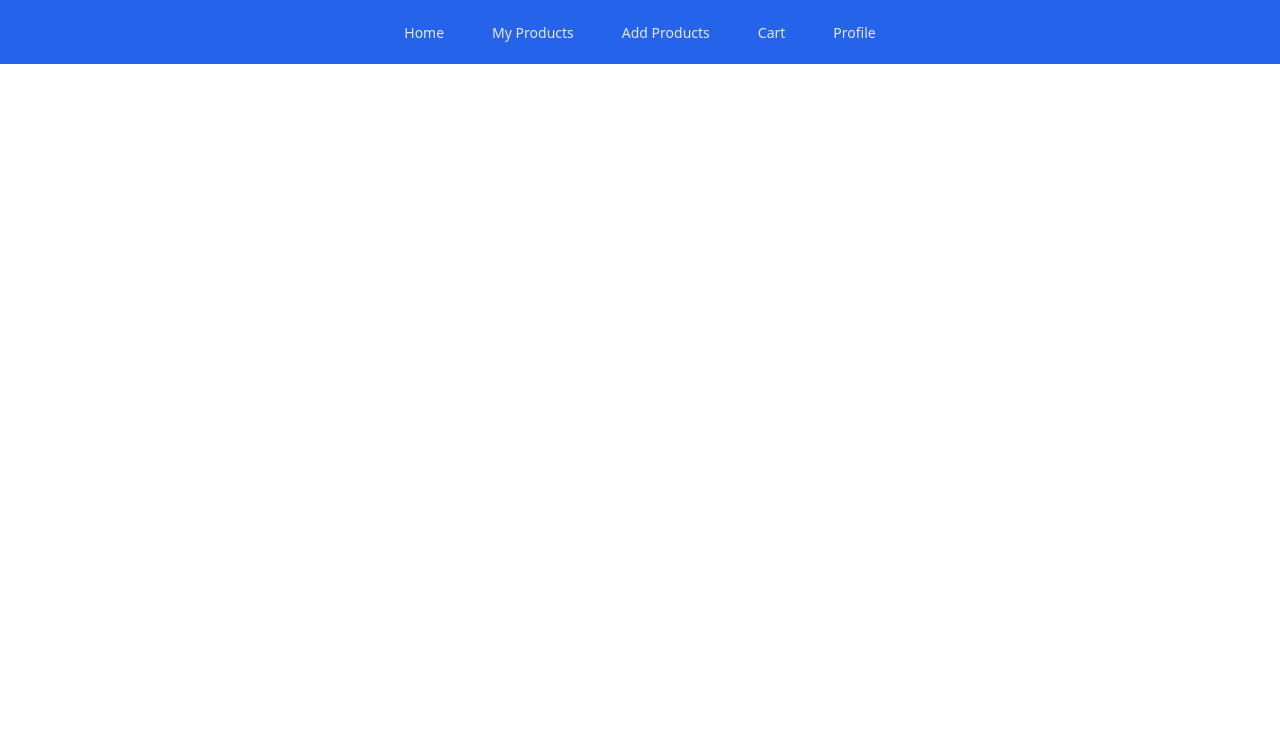
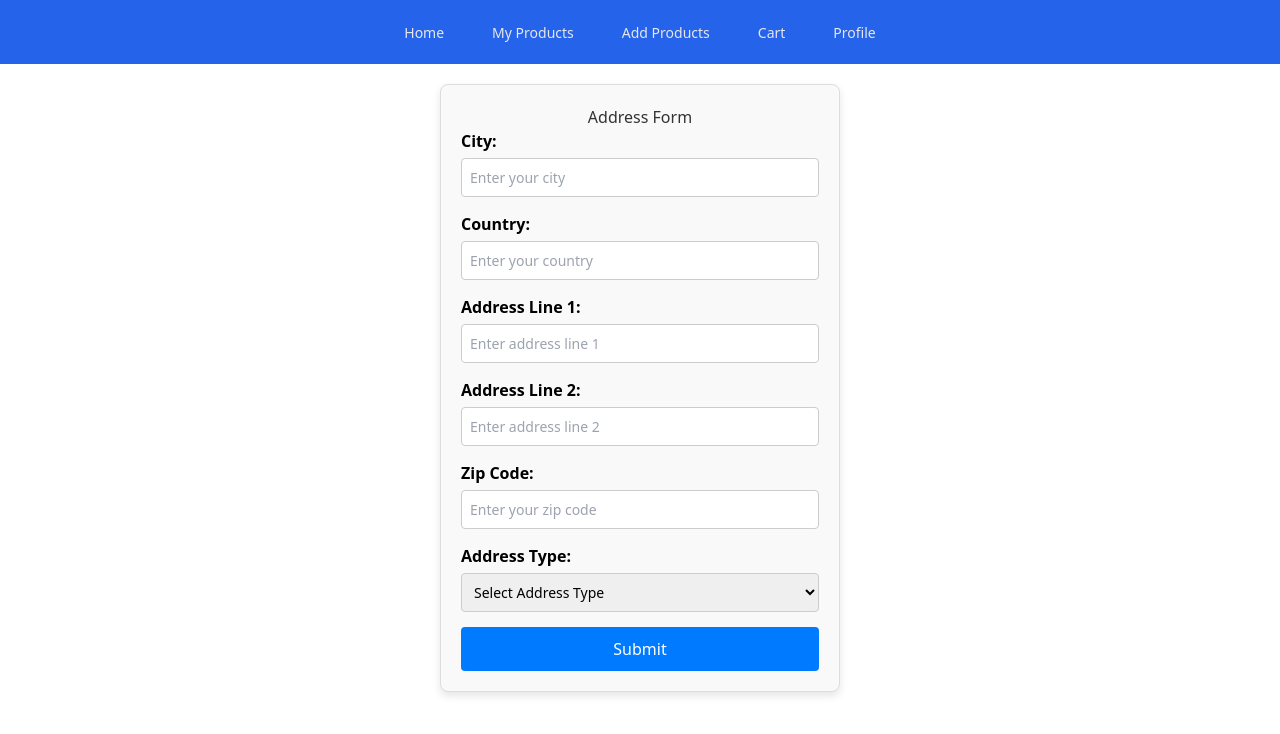
Before and after one commit to JoRobert137/FOLLOW_ALONG_ECOMMERCE, a React (Vite) app in the folder Front_End/frontend/: page /address in a window 1280 px wide. Shown: the top 734 px of the page. Built offline with nearby package versions, Linux system fonts and the light colour scheme.

Commit message:
Added Address Form

```diff
--- a/Front_End/frontend/src/App.jsx
+++ b/Front_End/frontend/src/App.jsx
@@ -1,13 +1,14 @@
 import { Routes, Route } from 'react-router-dom';
-import HomePage from './Pages/HomePage';
-import Signup from './Pages/Signup';
-import Login from './Pages/Login';
+import HomePage from './pages/HomePage.jsx';
+import Signup from './pages/SignUp.jsx';
+import Login from './pages/Login.jsx';
 import ProductEntryPage from './pages/ProductEntryPage';
-import UpdateForm from './Pages/UpdateForm';
+import UpdateForm from './pages/UpdateForm.jsx';
 import Navbar from './components/Navbar/Navbar';
 import SinglePageProduct from './pages/SingleProductPage';
 import CartPage from './pages/CartPage';
 import ProfilePage from './pages/Profile.jsx';
+import AddressCard from './components/AddressComp/AddressCard.jsx';
 
 function App() {
   return (
@@ -22,6 +23,7 @@ function App() {
         <Route path="/product-details/:id" element={<SinglePageProduct />} />
         <Route path="/cart" element={<CartPage />} />
         <Route path="/profile" element={<ProfilePage />} />
+        <Route path="/address" element={<AddressCard />} />
       </Routes>
     </>
   );
--- /dev/null
+++ b/Front_End/frontend/src/components/AddressComp/AddressCard.jsx
@@ -0,0 +1,144 @@
+import { useState } from "react";
+
+const AddressCard = () => {
+  const [city, setCity] = useState("");
+  const [country, setCountry] = useState("");
+  const [add1, setAdd1] = useState("");
+  const [add2, setAdd2] = useState("");
+  const [zipCode, setZipCode] = useState("");
+  const [addressType, setAddressType] = useState("");
+
+  const handleSubmit = (e) => {
+    e.preventDefault();
+    const addressData = {
+      city,
+      country,
+      address1: add1,
+      address2: add2,
+      zipCode,
+      addressType,
+    };
+    console.log(addressData);
+  };
+
+  const styles = {
+    card: {
+      maxWidth: "400px",
+      margin: "20px auto",
+      padding: "20px",
+      border: "1px solid #ddd",
+      borderRadius: "8px",
+      backgroundColor: "#f9f9f9",
+      boxShadow: "0 4px 8px rgba(0, 0, 0, 0.1)",
+    },
+    title: {
+      textAlign: "center",
+      color: "#333",
+    },
+    form: {
+      display: "flex",
+      flexDirection: "column",
+      gap: "15px",
+    },
+    formGroup: {
+      display: "flex",
+      flexDirection: "column",
+    },
+    label: {
+      fontWeight: "bold",
+      marginBottom: "5px",
+    },
+    input: {
+      padding: "8px",
+      border: "1px solid #ccc",
+      borderRadius: "4px",
+      fontSize: "14px",
+    },
+    button: {
+      padding: "10px",
+      border: "none",
+      backgroundColor: "#007bff",
+      color: "#fff",
+      borderRadius: "4px",
+      cursor: "pointer",
+      fontSize: "16px",
+    },
+    buttonHover: {
+      backgroundColor: "#0056b3",
+    },
+  };
+
+  return (
+    <div style={styles.card}>
+      <h2 style={styles.title}>Address Form</h2>
+      <form onSubmit={handleSubmit} style={styles.form}>
+        <div style={styles.formGroup}>
+          <label style={styles.label}>City:</label>
+          <input
+            type="text"
+            value={city}
+            onChange={(e) => setCity(e.target.value)}
+            placeholder="Enter your city"
+            style={styles.input}
+          />
+        </div>
+        <div style={styles.formGroup}>
+          <label style={styles.label}>Country:</label>
+          <input
+            type="text"
+            value={country}
+            onChange={(e) => setCountry(e.target.value)}
+            placeholder="Enter your country"
+            style={styles.input}
+          />
+        </div>
+        <div style={styles.formGroup}>
+          <label style={styles.label}>Address Line 1:</label>
+          <input
+            type="text"
+            value={add1}
+            onChange={(e) => setAdd1(e.target.value)}
+            placeholder="Enter address line 1"
+            style={styles.input}
+          />
+        </div>
+        <div style={styles.formGroup}>
+          <label style={styles.label}>Address Line 2:</label>
+          <input
+            type="text"
+            value={add2}
+            onChange={(e) => setAdd2(e.target.value)}
+            placeholder="Enter address line 2"
+            style={styles.input}
+          />
+        </div>
+        <div style={styles.formGroup}>
+          <label style={styles.label}>Zip Code:</label>
+          <input
+            type="text"
+            value={zipCode}
+            onChange={(e) => setZipCode(e.target.value)}
+            placeholder="Enter your zip code"
+            style={styles.input}
+          />
+        </div>
+        <div style={styles.formGroup}>
+          <label style={styles.label}>Address Type:</label>
+          <select
+            value={addressType}
+            onChange={(e) => setAddressType(e.target.value)}
+            style={styles.input}
+          >
+            <option value="">Select Address Type</option>
+            <option value="home">Home</option>
+            <option value="work">Work</option>
+            <option value="other">Other</option>
+          </select>
+        </div>
+        <button type="submit" style={styles.button}>Submit</button>
+      </form>
+    </div>
+  );
+};
+
+export default AddressCard;
```
Also changed, not shown: 1 other file (tests, documents, lock files or other folders).
